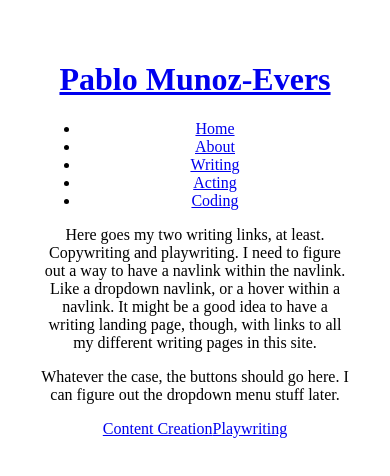
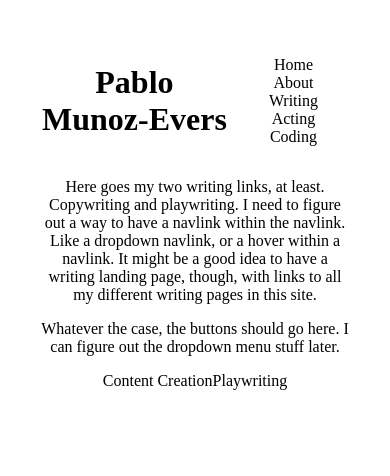
Before and after one commit to pamunev/primary-portfolio, a React (Vite) app: page /writing in a window 390 px wide. Shown: the top 476 px of the page. Built offline with nearby package versions, Linux system fonts and the light colour scheme.

Commit message:
Styled the header for mobile a bit.

```diff
--- a/src/index.css
+++ b/src/index.css
@@ -1,3 +1,39 @@
+/*------HEADER------*/
+
+#root-component {
+  display: flex;
+  flex-direction: column;
+  color: black;
+}
+
+#root-component #header {
+  display: flex;
+  align-items: center;
+  justify-content: space-around;
+}
+
+#root-component #header h1 {
+  align-items: center;
+  font-size: 2em;
+}
+
+#root-component #menu {
+  display: flex;
+  flex-direction: column;
+  align-items: center;
+  text-decoration: none;
+  list-style-type: none;
+}
+
+#root-component #menu li {
+  margin-right: 2rem;
+}
+
+#root-component a {
+  text-decoration: none;
+  color: black;
+}
+
 /*------Media query for desktop view------*/
 
 @media all and (min-width: 708px) {
@@ -11,10 +47,12 @@
 
   #root-component #header {
     display: flex;
+    justify-content: flex-start;
   }
 
   #root-component #header h1 {
     align-items: center;
+    font-size: 2em;
   }
 
   #root-component #header {
```
